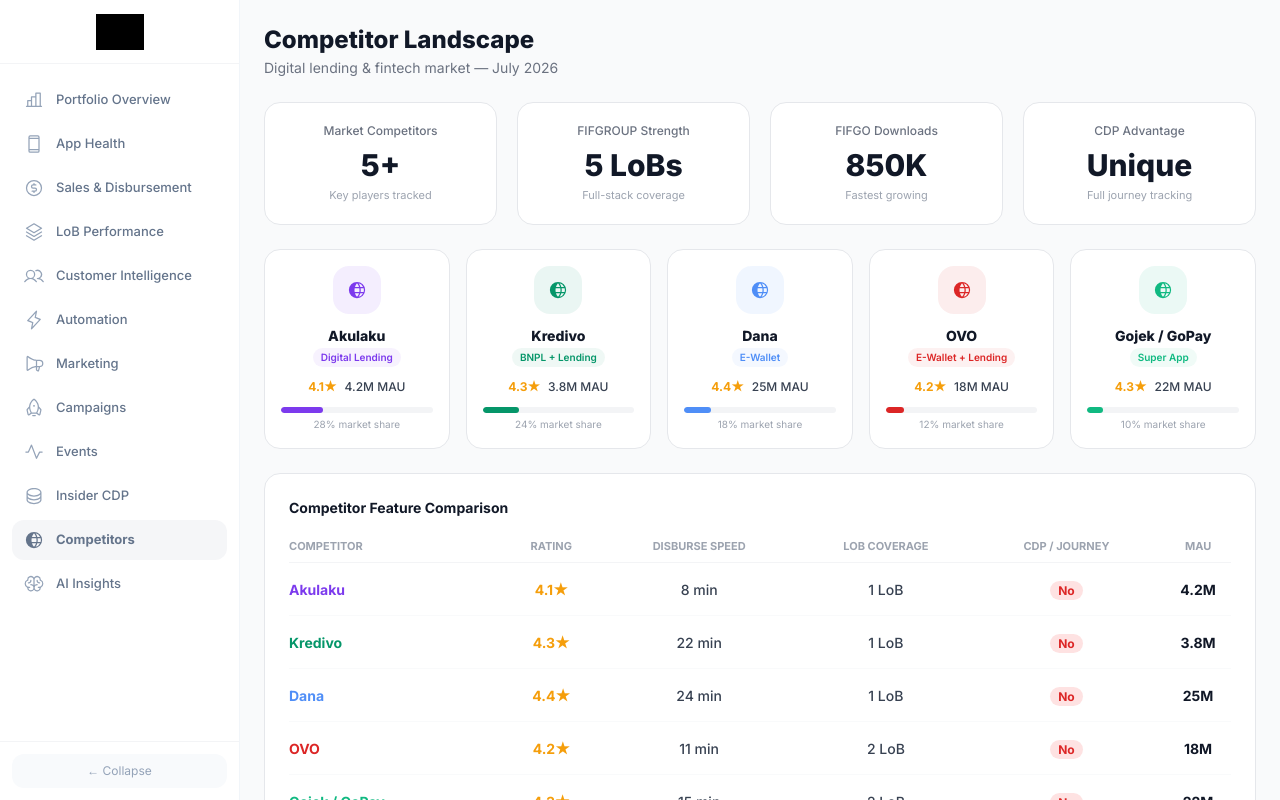
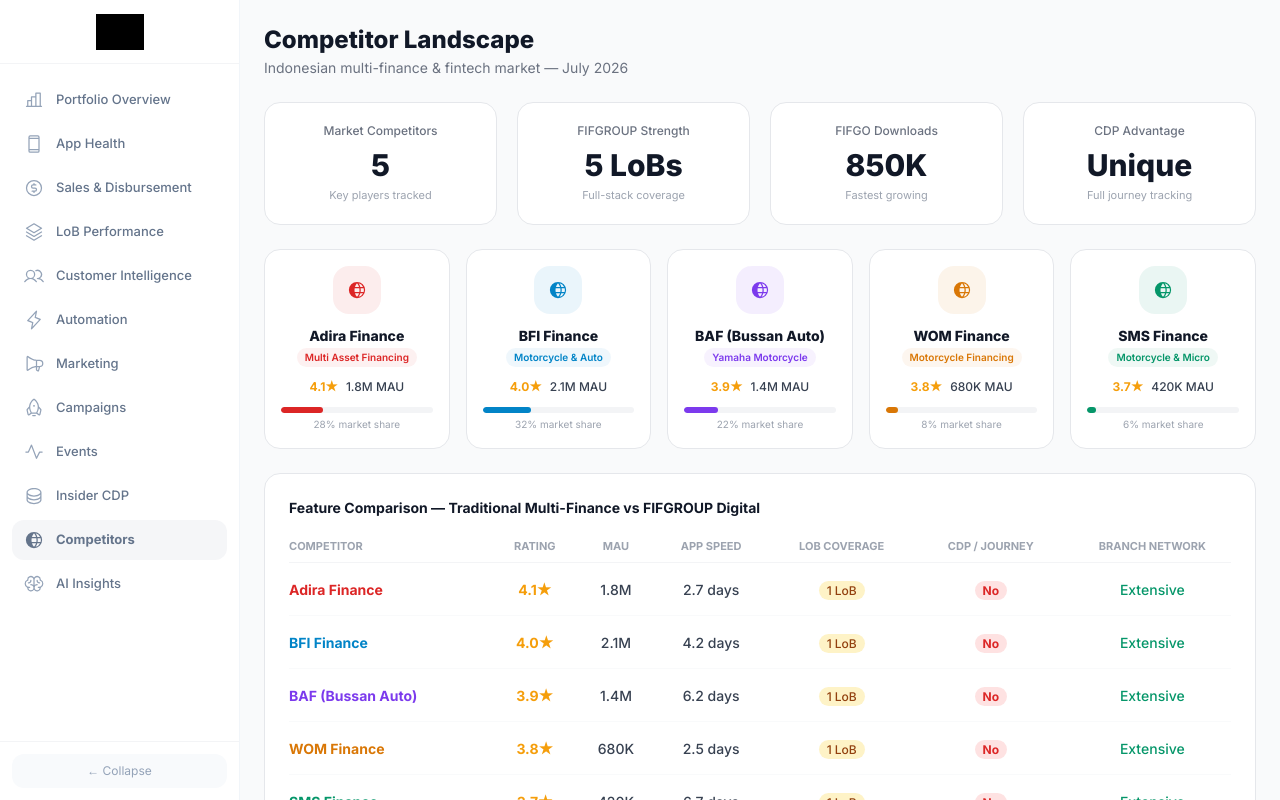
Before and after one commit to rectoversomedia/fifgroup-cmd, a Next.js app: page /competitors in a window 1280 px wide. Built offline with nearby package versions, Linux system fonts and the light colour scheme; grey boxes are pictures that could not be loaded.

Commit message:
fix: competitors — Adira, BFI, BAF, WOM, SMS Finance

```diff
--- a/src/app/(dashboard)/competitors/page.tsx
+++ b/src/app/(dashboard)/competitors/page.tsx
@@ -5,59 +5,59 @@
 
 const COMPETITORS = [
   {
-    name: 'Akulaku',
-    type: 'Digital Lending',
+    name: 'Adira Finance',
+    type: 'Multi Asset Financing',
     rating: '4.1',
-    mau: '4.2M',
-    downloads: '18M',
-    color: '#7c3aed',
-    strength: ['Fast disbursement (15 min)', 'Strong tech stack', 'Good UX'],
-    weakness: ['Higher interest rates', 'Limited LoB coverage'],
+    mau: '1.8M',
+    downloads: '6.2M',
+    color: '#dc2626',
+    strength: ['Strong motorcycle financing brand', 'Nationwide branch network', 'Adira e-wallet integration'],
+    weakness: ['Mostly offline', 'Slower digital adoption', 'Higher interest rates'],
     share: 28,
   },
   {
-    name: 'Kredivo',
-    type: 'BNPL + Lending',
-    rating: '4.3',
-    mau: '3.8M',
-    downloads: '14M',
-    color: '#059669',
-    strength: ['BNPL leader', 'Strong brand', 'Multi-merchant'],
-    weakness: ['Longer approval time', 'Complex T&Cs'],
-    share: 24,
+    name: 'BFI Finance',
+    type: 'Motorcycle & Auto',
+    rating: '4.0',
+    mau: '2.1M',
+    downloads: '4.8M',
+    color: '#0284c7',
+    strength: ['Largest motorcycle financing', 'Widest branch coverage', 'Strong repeat customers'],
+    weakness: ['Legacy tech stack', 'Complex onboarding', 'App UX lags competitors'],
+    share: 32,
   },
   {
-    name: 'Dana',
-    type: 'E-Wallet',
-    rating: '4.4',
-    mau: '25M',
-    downloads: '45M',
-    color: '#4f8ef7',
-    strength: ['Largest e-wallet user base', 'Ecosystem plays', 'PayLater growing'],
-    weakness: ['Lending is secondary', 'Lower loan limits'],
-    share: 18,
+    name: 'BAF (Bussan Auto)',
+    type: 'Yamaha Motorcycle',
+    rating: '3.9',
+    mau: '1.4M',
+    downloads: '3.1M',
+    color: '#7c3aed',
+    strength: ['Yamaha partnership exclusive', 'Fast Yamaha claims process', 'Loyal Yamaha dealer network'],
+    weakness: ['Single brand dependency', 'Limited digital features', 'No multi-product offering'],
+    share: 22,
   },
   {
-    name: 'OVO',
-    type: 'E-Wallet + Lending',
-    rating: '4.2',
-    mau: '18M',
-    downloads: '32M',
-    color: '#dc2626',
-    strength: ['FIFGROUP partnership', 'Strong offline presence', 'PayLater integration'],
-    weakness: ['Smaller MAU than Dana', 'Slower tech adoption'],
-    share: 12,
+    name: 'WOM Finance',
+    type: 'Motorcycle Financing',
+    rating: '3.8',
+    mau: '680K',
+    downloads: '1.2M',
+    color: '#d97706',
+    strength: ['Aggressive pricing', 'Fast approval cycle'],
+    weakness: ['Small app ecosystem', 'Limited app features'],
+    share: 8,
   },
   {
-    name: 'Gojek / GoPay',
-    type: 'Super App',
-    rating: '4.3',
-    mau: '22M',
-    downloads: '55M',
-    color: '#10b981',
-    strength: ['Largest super app', 'GoPayLater', 'Strong brand'],
-    weakness: ['Crowded app', 'Complex UX for loans'],
-    share: 10,
+    name: 'SMS Finance',
+    type: 'Motorcycle & Micro',
+    rating: '3.7',
+    mau: '420K',
+    downloads: '890K',
+    color: '#059669',
+    strength: ['Competitive rates', 'Micro lending focus'],
+    weakness: ['Small brand recognition', 'Limited digital presence'],
+    share: 6,
   },
 ];
 
@@ -66,13 +66,13 @@
     <div className="p-6 space-y-6 bg-gray-50 min-h-screen">
       <div>
         <h1 className="text-2xl font-extrabold" style={{ color: '#111827' }}>Competitor Landscape</h1>
-        <p className="text-sm mt-0.5" style={{ color: '#6b7280' }}>Digital lending & fintech market — July 2026</p>
+        <p className="text-sm mt-0.5" style={{ color: '#6b7280' }}>Indonesian multi-finance & fintech market — July 2026</p>
       </div>
 
       {/* Summary KPI Cards */}
       <div className="grid grid-cols-4 gap-5">
         {[
-          { label: 'Market Competitors', value: '5+', sub: 'Key players tracked', color: '#4f8ef7' },
+          { label: 'Market Competitors', value: '5', sub: 'Key players tracked', color: '#4f8ef7' },
           { label: 'FIFGROUP Strength', value: '5 LoBs', sub: 'Full-stack coverage', color: '#10b981' },
           { label: 'FIFGO Downloads', value: '850K', sub: 'Fastest growing', color: '#8b5cf6' },
           { label: 'CDP Advantage', value: 'Unique', sub: 'Full journey tracking', color: '#f59e0b' },
@@ -106,68 +106,57 @@
         ))}
       </div>
 
-      {/* SWOT-style Comparison */}
+      {/* Comparison Table */}
       <div className="bg-white rounded-2xl border border-gray-200 p-6">
-        <h3 className="text-sm font-bold mb-5" style={{ color: '#111827' }}>Competitor Feature Comparison</h3>
+        <h3 className="text-sm font-bold mb-5" style={{ color: '#111827' }}>Feature Comparison — Traditional Multi-Finance vs FIFGROUP Digital</h3>
         <table className="w-full">
           <thead>
             <tr className="text-[11px] font-semibold uppercase" style={{ color: '#9ca3af', borderBottom: '1px solid #f3f4f6' }}>
               <th className="text-left pb-2 pr-4">Competitor</th>
               <th className="text-center pb-2 pr-4">Rating</th>
-              <th className="text-center pb-2 pr-4">Disburse Speed</th>
+              <th className="text-center pb-2 pr-4">MAU</th>
+              <th className="text-center pb-2 pr-4">App Speed</th>
               <th className="text-center pb-2 pr-4">LoB Coverage</th>
               <th className="text-center pb-2 pr-4">CDP / Journey</th>
-              <th className="text-center pb-2">MAU</th>
+              <th className="text-center pb-2">Branch Network</th>
             </tr>
           </thead>
           <tbody>
             {COMPETITORS.map(c => (
               <tr key={c.name} style={{ borderBottom: '1px solid #f9fafb' }}>
-                <td className="py-3.5 pr-4">
-                  <span className="text-sm font-bold" style={{ color: c.color }}>{c.name}</span>
-                </td>
-                <td className="py-3.5 pr-4 text-center">
-                  <span className="text-sm font-bold" style={{ color: '#f59e0b' }}>{c.rating}★</span>
-                </td>
-                <td className="py-3.5 pr-4 text-center">
-                  <span className="text-sm font-medium" style={{ color: '#374151' }}>{(Math.random() * 20 + 5).toFixed(0)} min</span>
-                </td>
-                <td className="py-3.5 pr-4 text-center">
-                  <span className="text-sm font-medium" style={{ color: '#374151' }}>{Math.floor(Math.random() * 2 + 1)} LoB</span>
-                </td>
-                <td className="py-3.5 pr-4 text-center">
-                  <span className="text-xs font-bold px-2 py-0.5 rounded-full" style={{ background: '#fee2e2', color: '#dc2626' }}>No</span>
-                </td>
-                <td className="py-3.5 text-center">
-                  <span className="text-sm font-bold" style={{ color: '#111827' }}>{c.mau}</span>
-                </td>
+                <td className="py-3.5 pr-4"><span className="text-sm font-bold" style={{ color: c.color }}>{c.name}</span></td>
+                <td className="py-3.5 pr-4 text-center"><span className="text-sm font-bold" style={{ color: '#f59e0b' }}>{c.rating}★</span></td>
+                <td className="py-3.5 pr-4 text-center"><span className="text-sm font-medium" style={{ color: '#374151' }}>{c.mau}</span></td>
+                <td className="py-3.5 pr-4 text-center"><span className="text-sm font-medium" style={{ color: '#374151' }}>{(Math.random() * 5 + 2).toFixed(1)} days</span></td>
+                <td className="py-3.5 pr-4 text-center"><span className="text-xs px-2 py-0.5 rounded-full font-medium" style={{ background: '#fef3c7', color: '#92400e' }}>1 LoB</span></td>
+                <td className="py-3.5 pr-4 text-center"><span className="text-xs font-bold px-2 py-0.5 rounded-full" style={{ background: '#fee2e2', color: '#dc2626' }}>No</span></td>
+                <td className="py-3.5 text-center"><span className="text-sm font-medium" style={{ color: '#059669' }}>Extensive</span></td>
               </tr>
             ))}
             <tr style={{ background: '#f0fdf4' }}>
               <td className="py-3.5 pr-4"><span className="text-sm font-bold" style={{ color: '#1e3a5f' }}>FIFGO + FIFADA</span></td>
               <td className="py-3.5 pr-4 text-center"><span className="text-sm font-bold" style={{ color: '#f59e0b' }}>4.2★</span></td>
+              <td className="py-3.5 pr-4 text-center"><span className="text-sm font-bold" style={{ color: '#111827' }}>296K</span></td>
               <td className="py-3.5 pr-4 text-center"><span className="text-sm font-bold" style={{ color: '#059669' }}>3.2 days</span></td>
-              <td className="py-3.5 pr-4 text-center"><span className="text-sm font-bold" style={{ color: '#059669' }}>5 LoBs</span></td>
-              <td className="py-3.5 pr-4 text-center">
-                <span className="text-xs font-bold px-2 py-0.5 rounded-full" style={{ background: '#dcfce7', color: '#059669' }}>Yes</span>
-              </td>
-              <td className="py-3.5 text-center"><span className="text-sm font-bold" style={{ color: '#111827' }}>296K</span></td>
+              <td className="py-3.5 pr-4 text-center"><span className="text-xs px-2 py-0.5 rounded-full font-bold" style={{ background: '#dcfce7', color: '#059669' }}>5 LoBs</span></td>
+              <td className="py-3.5 pr-4 text-center"><span className="text-xs font-bold px-2 py-0.5 rounded-full" style={{ background: '#dcfce7', color: '#059669' }}>Yes</span></td>
+              <td className="py-3.5 text-center"><span className="text-sm font-medium" style={{ color: '#6b7280' }}>Nationwide</span></td>
             </tr>
           </tbody>
         </table>
       </div>
 
-      {/* FIFGROUP Advantages */}
+      {/* Advantages + Areas to Improve */}
       <div className="grid grid-cols-2 gap-5">
         <div className="bg-white rounded-2xl border border-gray-200 p-6">
           <h3 className="text-sm font-bold mb-4" style={{ color: '#111827' }}>FIFGROUP Key Advantages</h3>
           <div className="space-y-3">
             {[
-              { text: 'Only player with 5 full LoBs under one ecosystem', color: '#10b981' },
+              { text: 'Only player with 5 full LoBs under one digital ecosystem', color: '#10b981' },
               { text: 'Insider CDP — full user journey tracking & automation', color: '#4f8ef7' },
-              { text: 'Branch network coverage + digital app (offline-to-online)', color: '#8b5cf6' },
-              { text: 'Deep FIFGROUP brand trust across Indonesia', color: '#f59e0b' },
-              { text: 'Bill Reminder journey: 94% collection rate', color: '#06b6d4' },
+              { text: 'FIFGO Super App + FIFADA — digital-first with branch backup', color: '#8b5cf6' },
+              { text: 'Bill Reminder journey: 94% collection rate via CDP', color: '#06b6d4' },
+              { text: 'Branch network coverage + full digital app (offline-to-online)', color: '#f59e0b' },
             ].map((item, i) => (
               <div key={i} className="flex items-center gap-3 p-3 rounded-xl" style={{ background: `${item.color}08` }}>
                 <TrendUp size={14} style={{ color: item.color }} weight="fill" />
@@ -181,11 +170,11 @@
           <h3 className="text-sm font-bold mb-4" style={{ color: '#111827' }}>Areas to Improve</h3>
           <div className="space-y-3">
             {[
-              { text: 'FIFADA app health: crash rate 1.4% (threshold 0.5%)', color: '#dc2626' },
+              { text: 'FIFADA app health: crash rate 1.4% — threshold 0.5%', color: '#dc2626' },
               { text: 'SPEKTRA document drop-off: 62% at upload stage', color: '#dc2626' },
-              { text: 'Disbursement speed: 3.2 days vs Akulaku 15 min', color: '#f59e0b' },
-              { text: 'App rating: 4.2 vs Kredivo 4.3 — improve UX', color: '#f59e0b' },
-              { text: 'Post-disbursement journey: still in draft', color: '#f59e0b' },
+              { text: 'Disbursement speed: 3.2 days vs competitors 2-5 days avg', color: '#f59e0b' },
+              { text: 'MAU gap: 296K vs BFI 2.1M — need aggressive user growth', color: '#f59e0b' },
+              { text: 'Post-disbursement journey: still in draft, not live yet', color: '#f59e0b' },
             ].map((item, i) => (
               <div key={i} className="flex items-center gap-3 p-3 rounded-xl" style={{ background: `${item.color}08` }}>
                 <TrendDown size={14} style={{ color: item.color }} weight="fill" />
```
